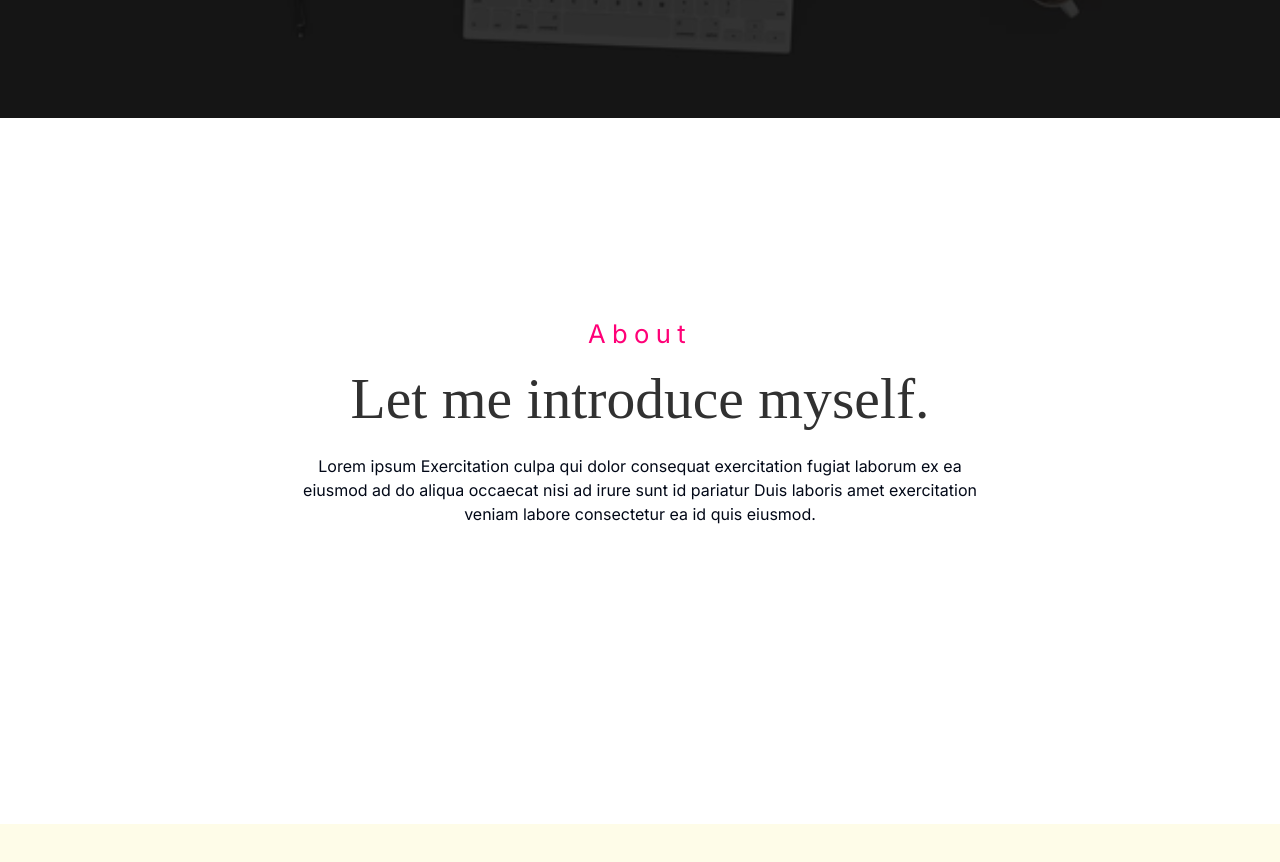
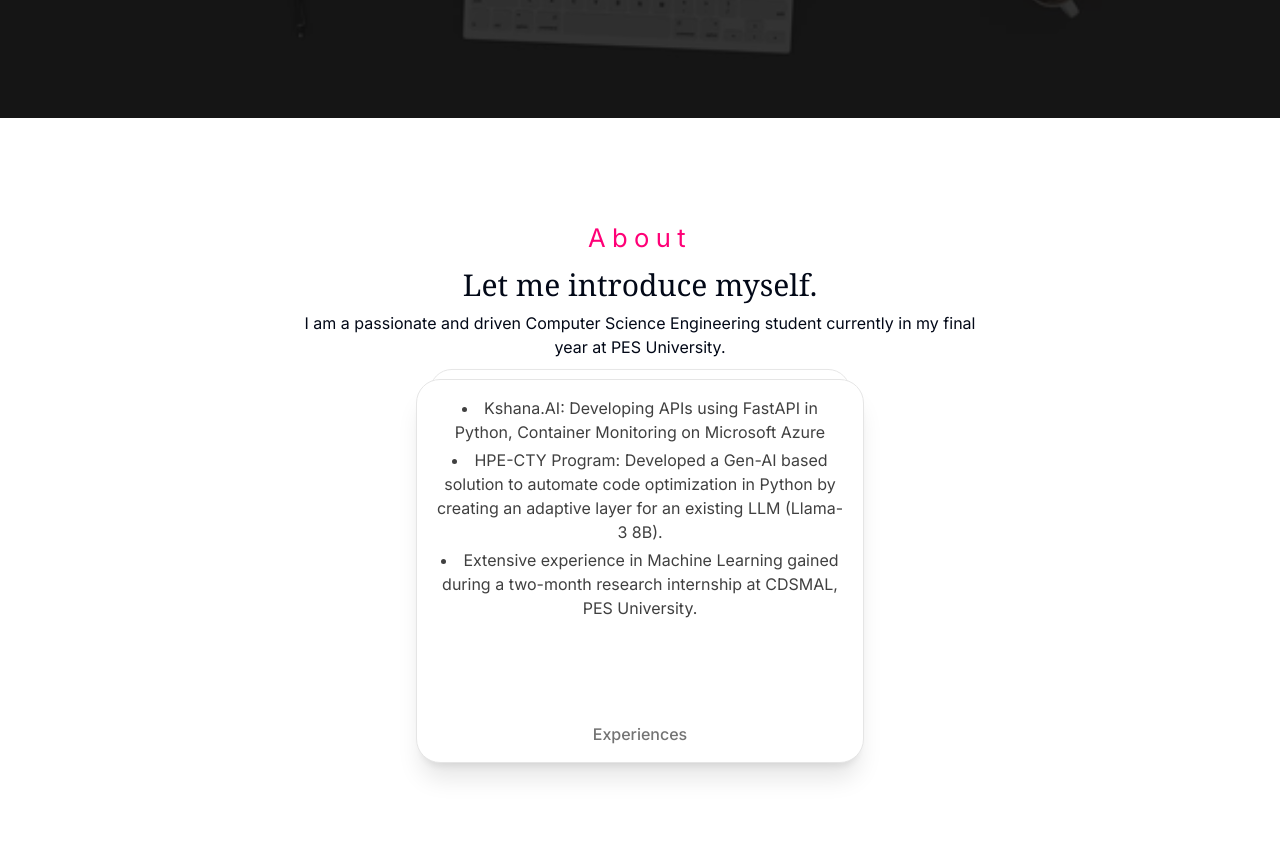
Before and after one commit to JugalKothari/Portfolio-NextJS-Framer, a Next.js app: page / in a window 1280 px wide. Shown: the part 602-1464 px from the top of the page. Before the commit the page ends 1426 px from the top, so only its background shows below. Built offline with nearby package versions, Linux system fonts and the light colour scheme.

Commit message:
Adds card stack to about section

```diff
--- a/app/globals.css
+++ b/app/globals.css
@@ -221,8 +221,8 @@ html {
 
 #about {
 	background: #FFFFFF;
-	padding-top: 12rem;
-	padding-bottom: 15rem;
+	padding-top: 6rem;
+	padding-bottom: 6rem;
 }
 
 @media only screen and (max-width:1024px) {
--- a/components/About.tsx
+++ b/components/About.tsx
@@ -1,4 +1,5 @@
 import React from 'react';
+import { Profile } from './Profile';
 
 const About = React.forwardRef<HTMLDivElement>((_, ref) => {
   return (
@@ -6,9 +7,12 @@ const About = React.forwardRef<HTMLDivElement>((_, ref) => {
       <div className="row section-intro">
         <div className="col-twelve">
           <h5>About</h5>
-          <h1>Let me introduce myself.</h1>
+          <h3 className="font-serif text-3xl mb-2">Let me introduce myself.</h3>
           <div className="intro-info">
-            <p className="lead">Lorem ipsum Exercitation culpa qui dolor consequat exercitation fugiat laborum ex ea eiusmod ad do aliqua occaecat nisi ad irure sunt id pariatur Duis laboris amet exercitation veniam labore consectetur ea id quis eiusmod.</p>
+            <p className="lead">
+              I am a passionate and driven Computer Science Engineering student currently in my final year at PES University.
+            </p>
+            <Profile />
           </div>
         </div>
       </div>
@@ -16,7 +20,6 @@ const About = React.forwardRef<HTMLDivElement>((_, ref) => {
   );
 });
 
-// Assign a display name to the forwardRef component
 About.displayName = 'About';
 
 export default About;
--- /dev/null
+++ b/components/Profile.tsx
@@ -0,0 +1,67 @@
+"use client";
+import React from "react";
+import { CardStack } from "../components/ui/card-stack";
+import { cn } from "@/lib/utils";
+
+const profile = {
+  fullname: "Jugal Kothari",
+  birthDate: "April 22, 2003",
+  college: "PES University",
+  email: "jugalprakashk19@gmail.com",
+};
+
+const experiences = [
+  "Kshana.AI: Developing APIs using FastAPI in Python, Container Monitoring on Microsoft Azure",
+  "HPE-CTY Program: Developed a Gen-AI based solution to automate code optimization in Python by creating an adaptive layer for an existing LLM (Llama-3 8B).",
+  "Extensive experience in Machine Learning gained during a two-month research internship at CDSMAL, PES University."
+];
+
+const CARDS = [
+  {
+    id: 0,
+    name: "Profile",
+    designation: "",
+    content: (
+      <div>
+        <div className="flex mb-2">
+          <strong className="w-28 font-semibold">Fullname:</strong>
+          <span className="text-gray-500">{profile.fullname}</span>
+        </div>
+        <div className="flex mb-2">
+          <strong className="w-28 font-semibold">Birth Date:</strong>
+          <span className="text-gray-500">{profile.birthDate}</span>
+        </div>
+        <div className="flex mb-2">
+          <strong className="w-28 font-semibold">College:</strong>
+          <span className="text-gray-500">{profile.college}</span>
+        </div>
+        <div className="flex mb-2">
+          <strong className="w-28 font-semibold">Email:</strong>
+          <span className="text-gray-500">{profile.email}</span>
+        </div>
+      </div>
+    ),
+  },
+  {
+    id: 1,
+    name: "Experiences",
+    designation: "",
+    content: (
+      <ul className="list-disc list-inside space-y-1">
+        {experiences.map((exp, index) => (
+          <li key={index}>{exp}</li>
+        ))}
+      </ul>
+    ),
+  },
+];
+
+export function Profile() {
+  return (
+    <div className="flex items-center justify-center w-full mt-5">
+      <CardStack items={CARDS} />
+    </div>
+  );
+}
+
+export default Profile;
--- /dev/null
+++ b/components/ui/card-stack.tsx
@@ -0,0 +1,74 @@
+"use client";
+import { useEffect, useState } from "react";
+import { motion } from "framer-motion";
+
+let interval: any;
+
+type Card = {
+  id: number;
+  name: string;
+  designation: string;
+  content: React.ReactNode;
+};
+
+export const CardStack = ({
+  items,
+  offset,
+  scaleFactor,
+}: {
+  items: Card[];
+  offset?: number;
+  scaleFactor?: number;
+}) => {
+  const CARD_OFFSET = offset || 10;
+  const SCALE_FACTOR = scaleFactor || 0.06;
+  const [cards, setCards] = useState<Card[]>(items);
+
+  useEffect(() => {
+    startFlipping();
+
+    return () => clearInterval(interval);
+  }, []);
+  const startFlipping = () => {
+    interval = setInterval(() => {
+      setCards((prevCards: Card[]) => {
+        const newArray = [...prevCards]; // create a copy of the array
+        newArray.unshift(newArray.pop()!); // move the last element to the front
+        return newArray;
+      });
+    }, 5000);
+  };
+
+  return (
+    <div className="relative h-80 w-80 md:h-96 md:w-[28rem]">
+      {cards.map((card, index) => {
+        return (
+          <motion.div
+            key={card.id}
+            className="absolute dark:bg-black bg-white h-80 w-80 md:h-96 md:w-[28rem] rounded-3xl p-4 shadow-xl border border-neutral-200 dark:border-white/[0.1] shadow-black/[0.1] dark:shadow-white/[0.05] flex flex-col justify-between"
+            style={{
+              transformOrigin: "top center",
+            }}
+            animate={{
+              top: index * -CARD_OFFSET,
+              scale: 1 - index * SCALE_FACTOR, // decrease scale for cards that are behind
+              zIndex: cards.length - index, //  decrease z-index for the cards that are behind
+            }}
+          >
+            <div className="font-normal text-neutral-700 dark:text-neutral-200 overflow-auto">
+              {card.content}
+            </div>
+            <div>
+              <p className="text-neutral-500 font-medium dark:text-white">
+                {card.name}
+              </p>
+              <p className="text-neutral-400 font-normal dark:text-neutral-200">
+                {card.designation}
+              </p>
+            </div>
+          </motion.div>
+        );
+      })}
+    </div>
+  );
+};
--- a/package.json
+++ b/package.json
@@ -17,7 +17,7 @@
     "autoprefixer": "^10.4.19",
     "class-variance-authority": "^0.7.0",
     "clsx": "^2.1.1",
-    "framer-motion": "^11.3.6",
+    "framer-motion": "^11.3.8",
     "lucide-react": "^0.408.0",
     "next": "14.2.5",
     "next-themes": "^0.3.0",
```
Also changed, not shown: 1 other file (tests, documents, lock files or other folders).
